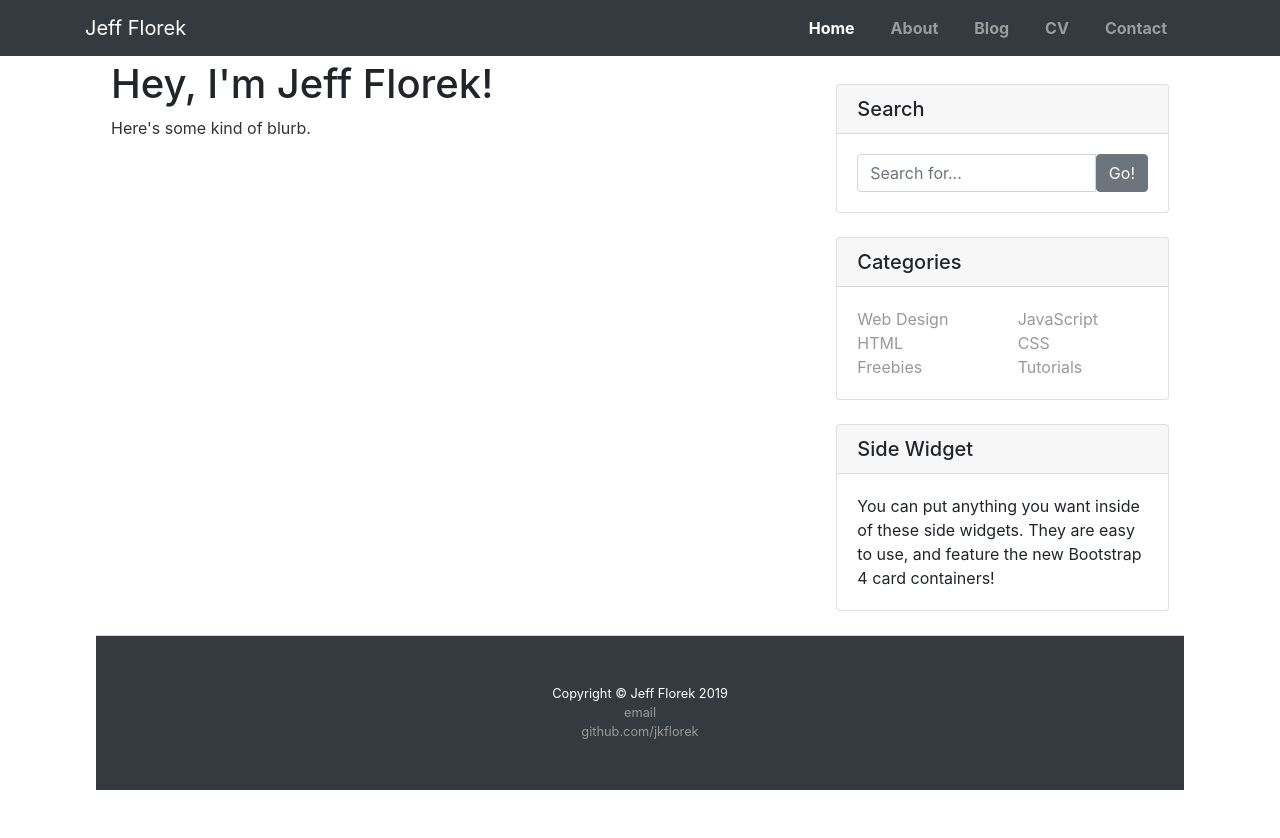
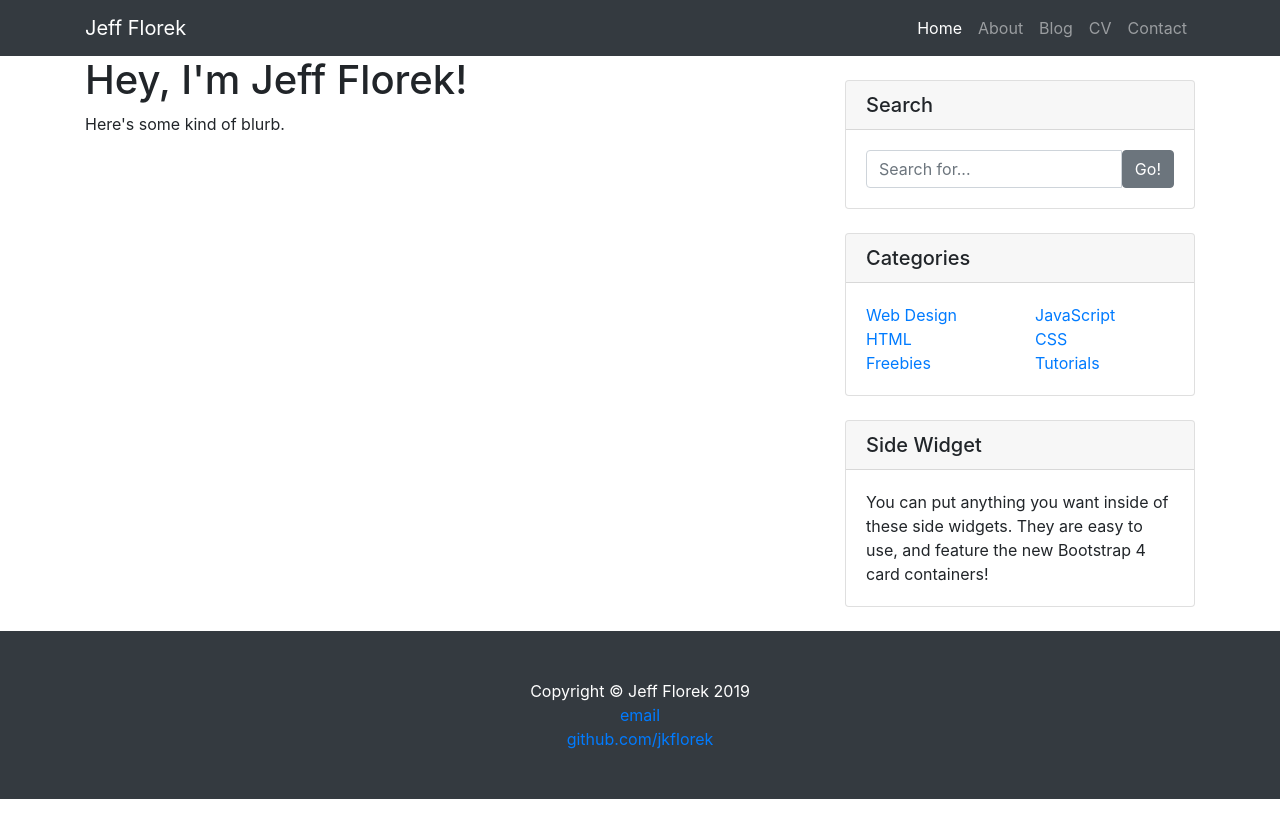
Before and after one commit to jkflorek/jkflorek.github.io, a Jekyll site: the page built from index.html, in a window 1280 px wide. Shown: the top 838 px of the page. Built offline with Jekyll 4.4.1, drawn with Linux system fonts in a browser that asks for light colours.

Commit message:
Update main.css

```diff
--- a/css/main.css
+++ b/css/main.css
@@ -1,36 +1,8 @@
+/*!
+ * Start Bootstrap - Blog Post (https://startbootstrap.com/template-overviews/blog-post)
+ * Copyright 2013-2019 Start Bootstrap
+ * Licensed under MIT (https://github.com/BlackrockDigital/startbootstrap-blog-post/blob/master/LICENSE)
+ */
 body {
-    margin: 60px auto;
-    width: 85%;
+  padding-top: 56px;
 }
-nav ul, footer ul {
-    padding: 0px;
-    list-style: none;
-    font-weight: bold;
-}
-nav ul li, footer ul li {
-    display: inline;
-    margin-right: 20px;
-}
-a {
-    text-decoration: none;
-    color: #999;
-}
-a:hover {
-    text-decoration: underline;
-}
-p {
-    color: #333;
-}
-footer {
-    border-top: 1px solid #d5d5d5;
-    font-size: .8em;
-}
-
-ul.posts {
-    margin: 20px auto 40px;
-    font-size: 1.5em;
-}
-
-ul.posts li {
-    list-style: none;
-}
```
